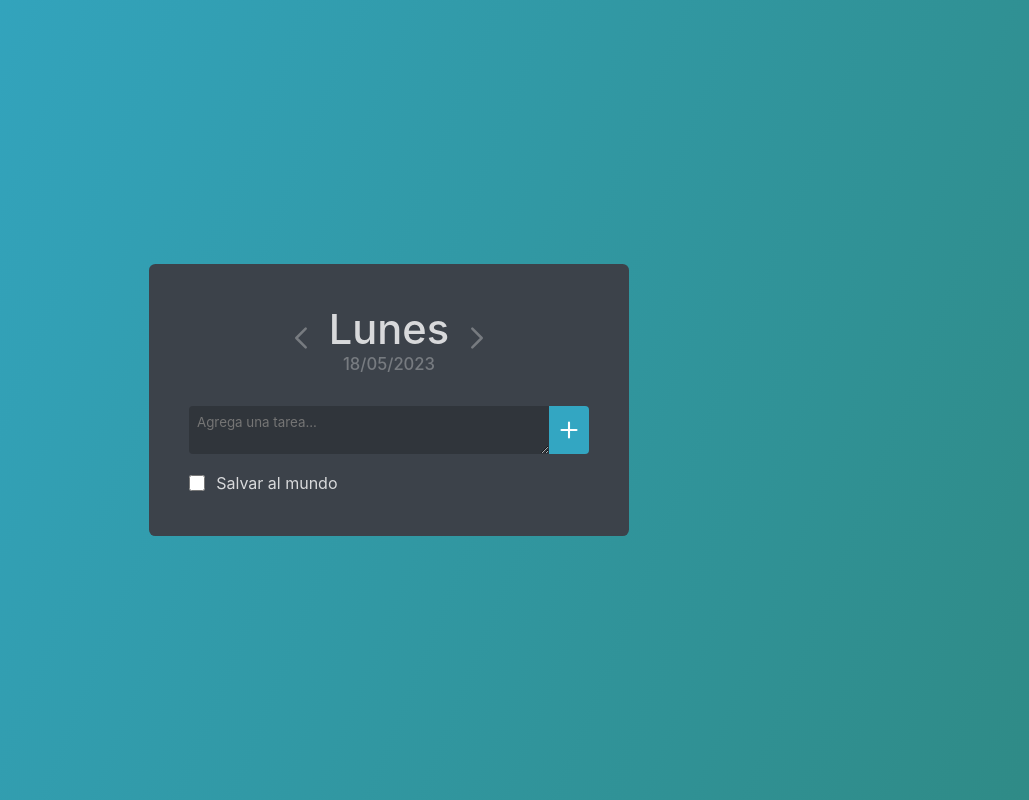
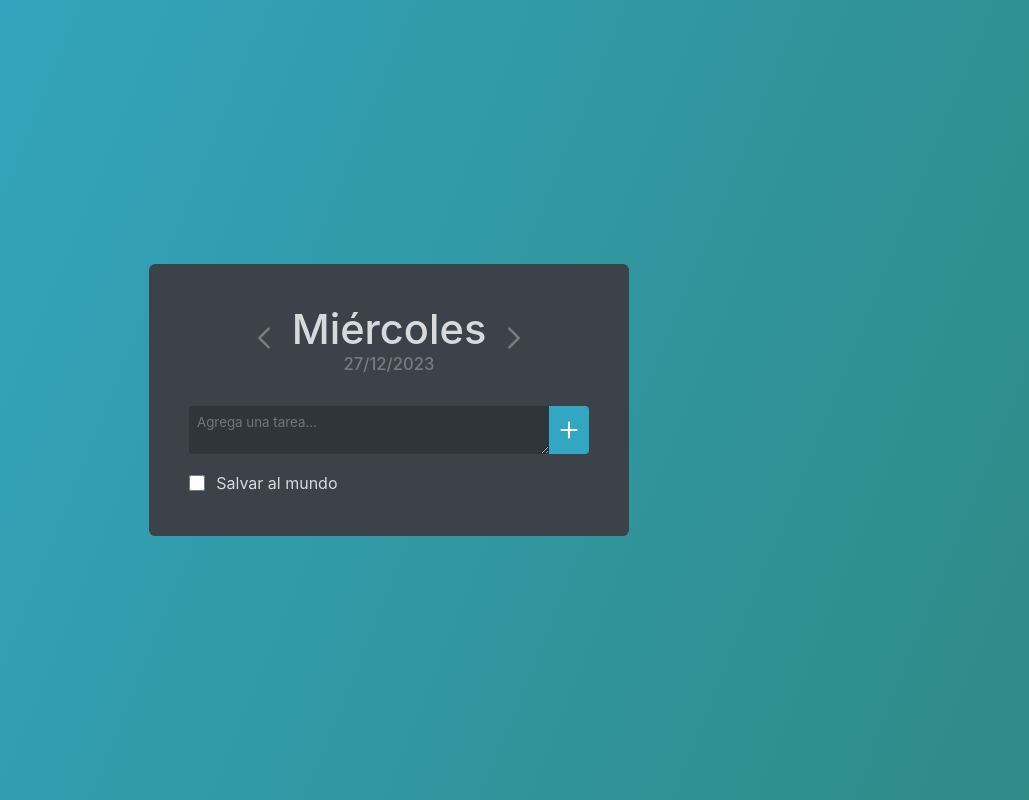
Before and after one commit to BryanFonseca/bummock-tasks-app, a React (Vite) app: page / in a window 1280 px wide. Shown: the whole page, without its empty margins (251-1280 px from the left). Built offline with nearby package versions, Linux system fonts and the light colour scheme.

Commit message:
Mirror master interaction with DateSelector

```diff
--- a/src/components/App.jsx
+++ b/src/components/App.jsx
@@ -4,38 +4,73 @@ import TaskList from "./TaskList/TaskList";
 import Task from "./Task/Task";
 import Layout from "./Layout/Layout";
 import { useReducer } from "react";
+import { formatDate, parseDate } from "../helpers/dates";
 
-const INITIAL_STATE = [
+const INITIAL_STATE = {
+    date: formatDate(new Date()),
+    tasks: [
         {
             id: 1,
             content: "Salvar al mundo",
             isCompleted: false,
+            date: formatDate(new Date()),
         },
-];
+    ],
+};
 
 function reducer(prevState, action) {
     switch (action.type) {
         case "addTask": {
             const task = action.payload;
-            return [task, ...prevState];
+            return {
+                ...prevState,
+                tasks: [
+                    {
+                        ...task,
+                        date: prevState.date,
+                    },
+                    ...prevState.tasks,
+                ],
+            };
         }
 
         case "deleteTask": {
             const taskId = action.payload;
-            return [...prevState].filter((task) => task.id !== taskId);
+            return {
+                ...prevState,
+                tasks: prevState.tasks.filter((task) => task.id !== taskId),
+            };
         }
 
         case "flipCompletion": {
             const taskId = action.payload;
-            const newState = prevState.map((task) =>
+            return {
+                ...prevState,
+                tasks: prevState.tasks.map((task) =>
                     task.id === taskId
                         ? {
                               ...task,
                               isCompleted: !task.isCompleted,
                           }
                         : { ...task }
-            );
-            return newState;
+                ),
+            };
+        }
+
+        case "changeDay": {
+            const amount = action.payload;
+            const { date: currentDateString } = prevState;
+            const currentDate = parseDate(currentDateString);
+            return {
+                ...prevState,
+                date: formatDate(
+                    new Date(
+                        currentDate.getFullYear(),
+                        currentDate.getMonth(),
+                        currentDate.getDate() + amount
+                    )
+                ),
+            };
         }
 
         default:
@@ -44,9 +79,9 @@ function reducer(prevState, action) {
 }
 
 function App() {
-    const [tasks, dispatch] = useReducer(reducer, INITIAL_STATE);
+    const [{ tasks, date }, dispatch] = useReducer(reducer, INITIAL_STATE);
 
-    function handleFlipCompletion(taskId, isCompleted) {
+    function handleFlipCompletion(taskId) {
         dispatch({
             type: "flipCompletion",
             payload: taskId,
@@ -63,13 +98,24 @@ function App() {
 
     return (
         <Layout>
-            <DateSelector />
+            <DateSelector
+                onPrevDay={() => dispatch({ type: "changeDay", payload: -1 })}
+                onNextDay={() => dispatch({ type: "changeDay", payload: 1 })}
+                date={parseDate(date)}
+            />
             <AddBar onAdd={handleAdd} />
             <TaskList>
-                {tasks.map((task) => (
+                {tasks.filter((task) => task.date === date).length === 0 && (
+                    <em>Sin tareas</em>
+                )}
+                {tasks
+                    .filter((task) => task.date === date)
+                    .map((task) => (
                         <Task
                             key={task.id}
-                        onFlipCompletion={() => handleFlipCompletion(task.id)}
+                            onFlipCompletion={() =>
+                                handleFlipCompletion(task.id)
+                            }
                             onDelete={() => handleDelete(task.id)}
                             {...task}
                         />
--- a/src/components/DateSelector/DateSelector.jsx
+++ b/src/components/DateSelector/DateSelector.jsx
@@ -1,6 +1,7 @@
 import React from "react";
 
 import styles from "./DateSelector.module.css";
+import { formatDate } from "../../helpers/dates";
 
 const leftSvg = (
     <svg
@@ -36,15 +37,24 @@ const rightSvg = (
     </svg>
 );
 
-function DateSelector() {
+function determineWeekDay(date) {
+    const day = date.toLocaleDateString("es", { weekday: "long" });
+    return day.charAt(0).toUpperCase() + day.slice(1);
+}
+
+function DateSelector({ onNextDay, onPrevDay, date }) {
     return (
         <div className={styles.dateSelector}>
-            <button>{leftSvg}</button>
+            <button onClick={onPrevDay}>{leftSvg}</button>
             <div className={styles.center}>
-                <span className={styles.center__day}>Lunes</span>
-                <span className={styles.center__date}>18/05/2023</span>
+                <span className={styles.center__day}>
+                    {determineWeekDay(date) ?? "Lunes"}
+                </span>
+                <span className={styles.center__date}>
+                    {date ? formatDate(date) : "18/05/2001"}
+                </span>
             </div>
-            <button>{rightSvg}</button>
+            <button onClick={onNextDay}>{rightSvg}</button>
         </div>
     );
 }
--- /dev/null
+++ b/src/helpers/dates.js
@@ -0,0 +1,37 @@
+export function parseDate(dateString) {
+    const parts = dateString.split("/");
+
+    if (parts.length !== 3) throw new Error("Invalid date format");
+
+    const day = parseInt(parts[0], 10);
+    const month = parseInt(parts[1], 10) - 1;
+    const year = parseInt(parts[2], 10);
+
+    const dateObject = new Date(year, month, day);
+    return dateObject;
+}
+
+export function formatDate(date) {
+    const day = date.getDate().toString().padStart(2, "0");
+    const month = (date.getMonth() + 1).toString().padStart(2, "0");
+    const year = date.getFullYear();
+
+    const formattedDate = `${day}/${month}/${year}`;
+    return formattedDate;
+}
+
+export function isSomeDaysLess(date1, date2) {
+    const truncatedDate1 = new Date(
+        date1.getFullYear(),
+        date1.getMonth(),
+        date1.getDate() + 1
+    );
+
+    console.log(truncatedDate1);
+
+    const truncatedDate2 = new Date(date2);
+    truncatedDate1.setHours(0, 0, 0, 0);
+    console.log(truncatedDate2);
+
+    return truncatedDate1 < truncatedDate2;
+}
```
Lines whose indentation alone changed are shown as unchanged.
